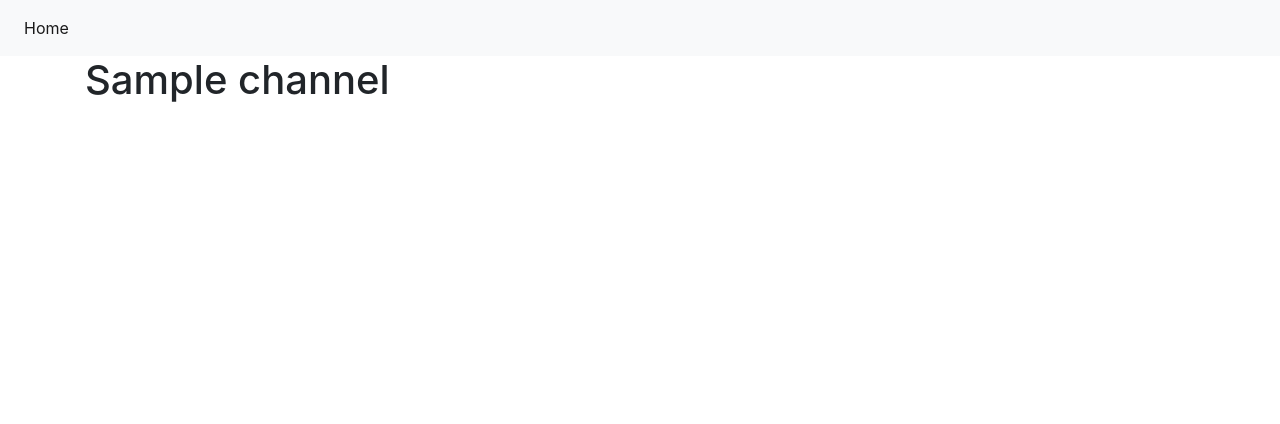
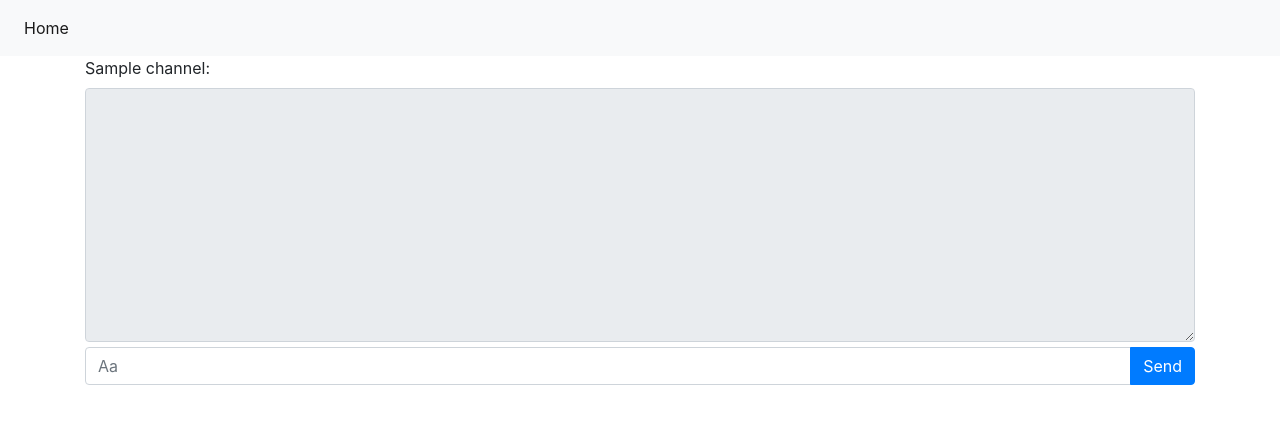
Before and after one commit to jmsmarques/SimpleChannelWebApp, a Flask app: template SimpleChannelWebApp/templates/channel.html in a window 1280 px wide. Shown: the top 424 px of the page. Run offline with Flask 2, Linux system fonts and the light colour scheme; the template is opened without the code that fills it: most values are stand-ins (such as "Sample title", 1, 10 or a date in 2020); some libraries are stand-ins or nearby versions.

Commit message:
basic channel page completed missing stored messages and pretty css

```diff
--- a/SimpleChannelWebApp/application.py
+++ b/SimpleChannelWebApp/application.py
@@ -13,7 +13,7 @@ app.config["SESSION_PERMANENT"] = False
 app.config["SESSION_TYPE"] = "filesystem"
 Session(app)
 
-created_channels = {"Channel 1": [], "Channel 2": []}
+created_channels = {"Channel 1": [("Marta", "Isto é fixe"),("Isabel","Pois é!")], "Channel 2": []}
 
 @app.route("/")
 def index():
@@ -40,6 +40,11 @@ def channel(channel):
 
     return render_template("channel.html", channel=channel)
 
+@app.route("/get_messages/<string:channel>")
+def get_messages(channel):
+    print(jsonify(created_channels[channel]))
+    return jsonify(created_channels[channel])
+
 @socketio.on("create channel")
 def create_channel(data):
     name = data["channel"]
@@ -55,4 +60,11 @@ def send_message(data):
     message = data['message']
     sender = data['sender']
     channel = data['channel']
+    timestamp = data['timestamp']
+
+    created_channels[channel].append((sender, message, timestamp))
+
+    while created_channels[channel][100] != None:
+        created_channels[channel].pop(0)
+
     emit("receive message", {'message': message, 'sender': sender, 'channel': channel}, broadcast=True)
--- a/SimpleChannelWebApp/static/css/styles.css
+++ b/SimpleChannelWebApp/static/css/styles.css
@@ -24,4 +24,12 @@
   margin-top: 10px;
 }
 
+#messages {
+  display: inline;
+}
+
+#message-to-send {
+  margin-top: 5px;
+}
+
 /*# sourceMappingURL=styles.css.map */
--- /dev/null
+++ b/SimpleChannelWebApp/static/js/channel.js
@@ -0,0 +1,53 @@
+document.addEventListener('DOMContentLoaded', () => {
+
+    // Connect to websocket
+    var socket = io.connect(location.protocol + '//' + document.domain + ':' + location.port);
+
+    const channel = localStorage.getItem('channel');
+
+    socket.on('receive message', data => {
+        if(data["channel"] == channel) {
+            let sender = data["sender"];
+            let user = localStorage.getItem('user');
+
+            // if(sender != user) {
+                let message = data["message"];
+                let content = sender + " said: " + message;
+
+                document.querySelector("#chat-area").append(content);
+            // }
+        }
+    });
+
+    function sendMessage() {
+        let msgContent = document.querySelector("#message-content");
+        let message = msgContent.value;
+        let user = localStorage.getItem('user');
+        let channel = channel;
+
+        socket.emit('send message', {"sender": user, "message": message, "channel": channel, "timestamp": Date.now()});
+        msgContent.value = "";
+
+        // document.querySelector("#chat-area").append(content);
+    }
+
+    document.querySelector("#send-message").addEventListener("click", sendMessage);
+
+    // const request = new XMLHttpRequest();
+    // request.open('GET', '/get_messages/' + encodeURIComponent((channel).trim()));
+
+    // request.onload = () => {
+    //     const data = JSON.parse(request.responseText);
+    //     alert(data);
+
+    //     if(data.success) {
+    //         alert(data);
+    //     }
+    //     else {
+    //         alert("Failed");
+    //     }
+    // }
+
+    // request.send();
+
+});
--- /dev/null
+++ b/SimpleChannelWebApp/static/sass/channel/channel.scss
@@ -0,0 +1,7 @@
+#messages {
+    display: inline;
+}
+
+#message-to-send {
+    margin-top: 5px;
+}
--- a/SimpleChannelWebApp/static/sass/styles.scss
+++ b/SimpleChannelWebApp/static/sass/styles.scss
@@ -1,2 +1,3 @@
 @use 'displayName/displayName.scss';
 @use 'channels/channels.scss';
+@use 'channel/channel.scss';
--- a/SimpleChannelWebApp/templates/channel.html
+++ b/SimpleChannelWebApp/templates/channel.html
@@ -1,6 +1,24 @@
 {% extends "base.html" %}
+
+{% block little_script %}
+    <script type="text/javascript" src="{{ url_for('static', filename='js/channel.js') }}"></script>
+
+    <script>
+        window.localStorage.setItem('channel', '{{ channel }}')
+    </script>
+{% endblock %}
 
 {% block title %}{{ channel }}{% endblock %}
 {% block body %}
-    <h1>{{ channel }}</h1>
+    <div id="messages" class="form-group">
+        <label for="comment">{{ channel }}:</label>
+        <textarea id="chat-area" class="form-control" rows="10" id="chat" readonly></textarea>
+    </div>
+    <div id="message-to-send" class="input-group">
+        <input id="message-content" type="text" class="form-control" placeholder="Aa">
+        <div class="input-group-append">
+            <button id="send-message" class="btn btn-primary" type="button">Send</button>
+        </div>
+    </div>
+</div>
 {% endblock %}
```
Also changed, not shown: SimpleChannelWebApp/static/js/index.js (+5 -20 lines), SimpleChannelWebApp/templates/index.html (+5 -3 lines), 1 other file.
